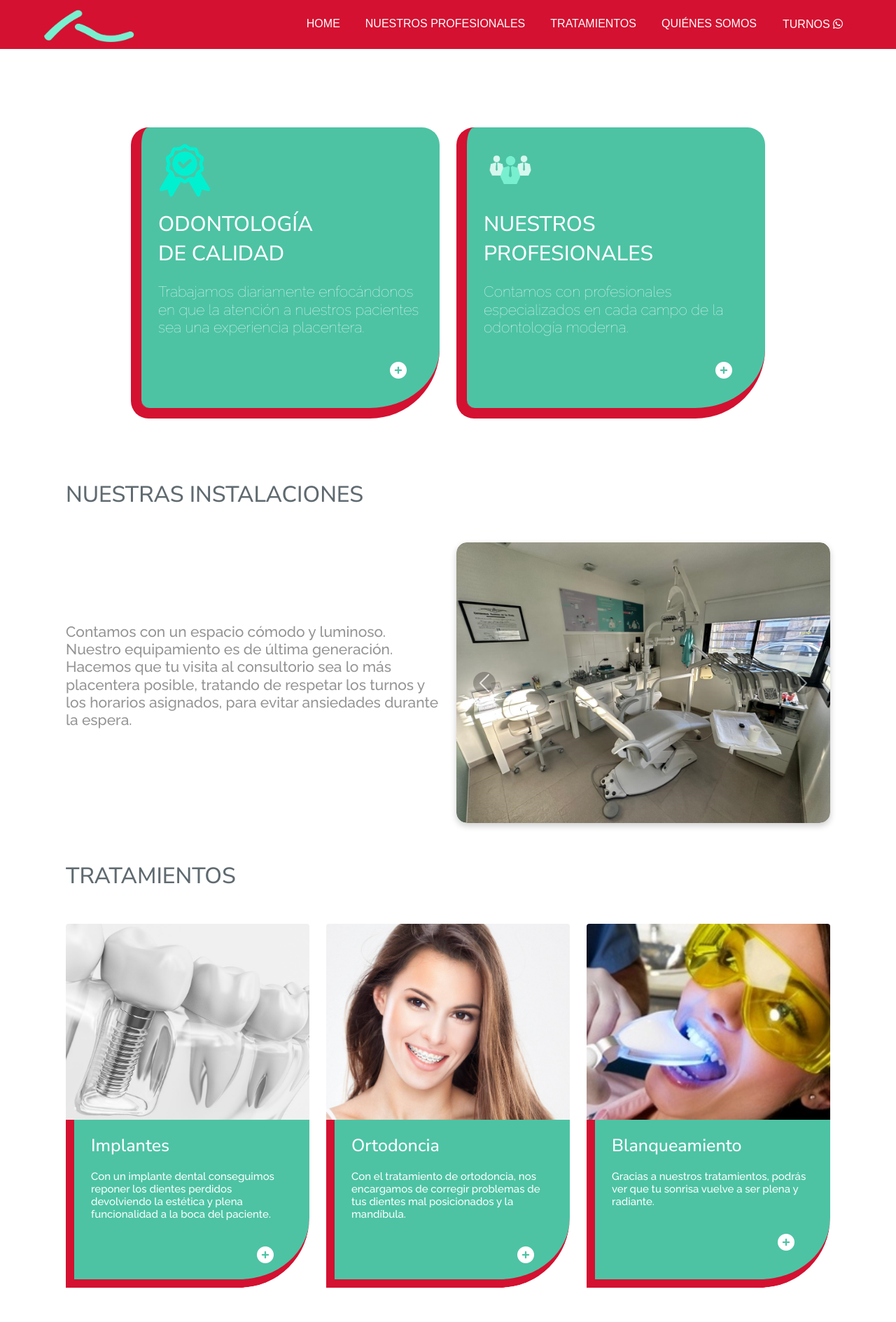
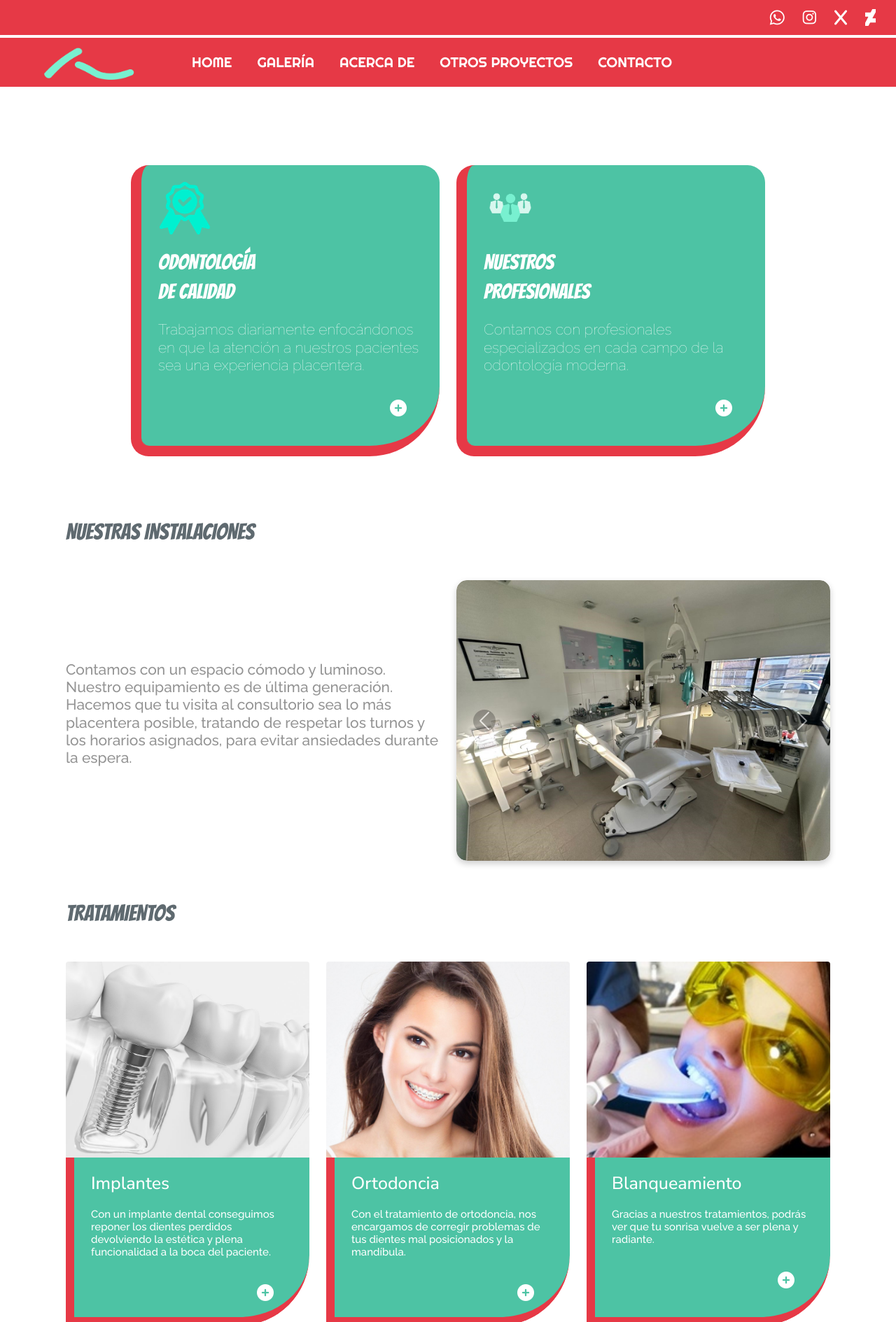
Before and after one commit to Damoon25/damoonArt, a PHP site: page / in a window 1280 px wide. Shown: the top 1889 px of the page at 70% size. Run offline with PHP 8.4, Linux system fonts and the light colour scheme; some libraries are stand-ins or nearby versions; grey boxes are pictures that could not be loaded.

Commit message:
Commit: Header terminado

```diff
--- /dev/null
+++ b/banner.php
@@ -0,0 +1,27 @@
+<div class="custom-banner mb-1">
+    <div class="container-fluid">
+        <div class="d-flex justify-content-end align-items-center pt-2 pb-2">
+            <!-- Sección de WhatsApp -->
+            <div class="d-flex align-items-center me-3">
+                <a href="https://wa.me/2214709338" target="_blank" class="text-white d-flex align-items-center icon-link">
+                    <i class="fab fa-whatsapp icon"></i>
+                </a>
+            </div>
+            <!-- Sección de redes sociales -->
+            <div class="d-flex align-items-center">
+                <!-- Icono de Instagram -->
+                <a href="https://www.instagram.com/tuusuario" target="_blank" class="text-white me-3 icon-link">
+                    <i class="fab fa-instagram icon"></i>
+                </a>
+                <!-- Icono de X (Twitter) -->
+                <a href="https://www.twitter.com/tuusuario" target="_blank" class="text-white me-3 icon-link">
+                    <i class="fab fa-x icon"></i>
+                </a>
+                <!-- Icono de DeviantArt -->
+                <a href="https://www.deviantart.com/tuusuario" target="_blank" class="text-white icon-link">
+                    <i class="fab fa-deviantart icon"></i>
+                </a>
+            </div>
+        </div>
+    </div>
+</div>
--- a/index.php
+++ b/index.php
@@ -13,6 +13,7 @@
     <main>
         <div class="home">
             <div class="position-relative">
+                <?php include("banner.php") ?>
                 <?php include("template/header.php") ?>
             </div>
             <div class="container mt-5 paddingTop paddingBottom">
--- a/public/css/main.css
+++ b/public/css/main.css
@@ -4,19 +4,20 @@
 @import url("https://fonts.googleapis.com/css2?family=Raleway:ital,wght@0,100..900;1,100..900&display=swap");
 /* Nunito Sans */
 @import url("https://fonts.googleapis.com/css2?family=Nunito+Sans:ital,opsz,wght@0,6..12,200..1000;1,6..12,200..1000&family=Raleway:ital,wght@0,100..900;1,100..900&display=swap");
-/* raleway */
-@import url("https://fonts.googleapis.com/css2?family=Raleway:ital,wght@0,100..900;1,100..900&display=swap");
+/* Para Titulos */
+@import url('https://fonts.googleapis.com/css2?family=Bangers&family=Luckiest+Guy&family=Righteous&display=swap');
 
 /* VARIABLES */
 
 :root {
   --title-color: #231f20;
   --font-nav: "Montserrat", sans-serif;
-  --font-title: "Nunito Sans", sans-serif;
+  --font-title: "Bangers", sans-serif;
+  --font-header: "Righteous", sans-serif;
   --font-text: "Raleway", sans-serif;
   --section2: #f7f7f7;
   --login: linear-gradient(120deg, #fdfbfb 0%, #ebedee 100%);
-  --color1: #d41131;
+  --color1: #E63946;
   --color1b: rgba(11, 36, 27, 0.4);
   --color2: #4dc3a4;
   --color3: #949494;
@@ -225,6 +226,68 @@ table>tbody>tr>td {
 
 /* NAVBAR MENU*/
 
+#navbar {
+  background-color: var(--color1) !important;
+}
+
+.logo {
+  max-height: 80px;
+}
+
+.nav-link {
+  color: var(--link) !important;
+  font-weight: bold;
+}
+
+/* Estilos base para los enlaces del menú */
+.nav-link {
+  position: relative;
+  display: inline-block;
+  color: var(--link);
+  text-decoration: none;
+  padding: 10px;
+  transition: color 0.3s ease;
+}
+
+.nav-link::before {
+  content: '';
+  position: absolute;
+  left: 0;
+  bottom: 0;
+  width: 0;
+  height: 3px;
+  background-color: var(--link);
+  transition: width 0.3s ease;
+}
+
+/* Cambio de color y expansión del subrayado al pasar el cursor */
+.nav-link:hover {
+  color: var(--link) !important;
+}
+
+.nav-link:hover::before {
+  width: 100%;
+}
+
+.btnTurnos {
+  background-color: var(--color2);
+  border-radius: 5px;
+  padding: 5px 15px;
+}
+
+.textCanvas {
+  color: var(--color2) !important;
+}
+
+.btnMenu img {
+  max-height: 40px;
+}
+
+/* Offcanvas */
+.offcanvas-header button {
+  color: var(--color2);
+}
+
 .custom-banner {
   background-color: var(--color1) !important;
   color: var(--link) !important;
@@ -250,10 +313,6 @@ table>tbody>tr>td {
 }
 
 .fa-facebook-f {
-  font-size: 22px !important;
-}
-
-.fa-phone {
   font-size: 22px !important;
 }
 
@@ -761,6 +820,9 @@ a:hover {
 .icon {
   width: 10% !important;
   margin: 5px !important;
+  font-size: 1.5rem;
+  transition: transform 0.2s ease-out;
+  cursor: pointer;
 }
 
 .iconFooter {
@@ -1433,6 +1495,7 @@ input[type="number"]::-webkit-outer-spin-button {
   }
 
   .nav-item a {
+    font-family: var(--font-header) !important;
     font-size: 15px !important;
     font-weight: 400 !important;
     line-height: 150% !important;
@@ -1492,7 +1555,7 @@ input[type="number"]::-webkit-outer-spin-button {
   }
 
   .nav-item a {
-    font-size: 25px !important;
+    font-size: 30px !important;
   }
 
   .text1 {
@@ -1603,7 +1666,7 @@ input[type="number"]::-webkit-outer-spin-button {
 
 @media (min-width: 1024px) {
   .nav-item a {
-    font-size: 16px !important;
+    font-size: 20px !important;
   }
 
   .btnAccesoLogin {
--- a/public/js/main.js
+++ b/public/js/main.js
@@ -48,3 +48,49 @@ document.addEventListener('DOMContentLoaded', function () {
         });
     });
 });
+
+document.querySelectorAll('.icon').forEach(function (icon) {
+    icon.addEventListener('mouseenter', function () {
+        anime({
+            targets: icon,
+            scale: 1.3,
+            color: '#ffffff', // Cambia el color al pasar el mouse
+            duration: 500,
+            easing: 'easeOutElastic(1, .8)'
+        });
+    });
+
+    icon.addEventListener('mouseleave', function () {
+        anime({
+            targets: icon,
+            scale: 1.0,
+            color: '#ffffff', // Regresa al color original
+            duration: 500,
+            easing: 'easeOutElastic(1, .8)'
+        });
+    });
+});
+
+document.addEventListener('DOMContentLoaded', function () {
+    const links = document.querySelectorAll('.nav-link');
+
+    links.forEach(link => {
+        link.addEventListener('mouseover', function () {
+            anime({
+                targets: link,
+                scale: [1, 1.1],
+                duration: 300,
+                easing: 'easeOutQuart'
+            });
+        });
+
+        link.addEventListener('mouseout', function () {
+            anime({
+                targets: link,
+                scale: [1.1, 1],
+                duration: 300,
+                easing: 'easeOutQuart'
+            });
+        });
+    });
+});
--- a/template/header.php
+++ b/template/header.php
@@ -1,63 +1,58 @@
+    <!-- Header -->
     <nav id="navbar" class="container-fluid navbar navbar-expand-lg">
         <div class="container-fluid text-center">
-        <img src="./public/img/logo.png" id="logo" alt="logo" class="logo mt-3 mt-md-0 sm-auto d-block">
+            <img src="./public/img/logo.png" id="logo" alt="logo" class="logo mt-3 mt-md-0 d-block">
 
-        <!-- Esto se moverá a la derecha en escritorio -->
+            <!-- Menú principal (para pantallas grandes) -->
             <div class="d-none d-lg-block ms-auto">
                 <ul class="navbar-nav">
                     <li class="nav-item">
-                    <a class="nav-link" style="color: var(--link) !Important;" href="index.php">HOME</a>
+                        <a class="nav-link" href="index.php">HOME</a>
                     </li>
                     <li class="nav-item">
-                    <a class="nav-link" style="color: var(--link) !Important;" href="profesionales.php">NUESTROS PROFESIONALES</a>
+                        <a class="nav-link" href="galeria.php">GALERÍA</a>
                     </li>
                     <li class="nav-item">
-                    <a class="nav-link" style="color: var(--link) !Important;" href="tratamientos.php">TRATAMIENTOS</a>
+                        <a class="nav-link" href="acerca.php">ACERCA DE</a>
                     </li>
                     <li class="nav-item">
-                    <a class="nav-link" style="color: var(--link) !Important;" href="quienesSomos.php">QUIÉNES SOMOS</a>
+                        <a class="nav-link" href="acerca.php">OTROS PROYECTOS</a>
                     </li>
                     <li class="nav-item">
-                    <a class="nav-link btnTurnos" href="https://wa.me/2215777160" target="_blank">
-                        TURNOS
-                        <i style="color: var(--link) !important;" class="fa-brands fa-whatsapp pe-1"></i>
-                    </a>
+                        <a class="nav-link" href="contacto.php">CONTACTO</a>
                     </li>
                 </ul>
             </div>
-        <!-- Fin de la sección movida a la derecha -->
+            <!-- Fin del menú principal -->
 
             <!-- Botón del menú para dispositivos móviles -->
-        <button class="btnMenu d-md-none ms-auto" type="button" data-bs-toggle="offcanvas" data-bs-target="#offcanvasExample">
-            <img class="menu" src="./public/img/Buttons/menu.png" alt="Menu"></img>
+            <button class="btnMenu d-md-none ms-auto" type="button" data-bs-toggle="offcanvas" data-bs-target="#offcanvasMenu">
+                <img class="menu" src="./public/img/Buttons/menu.png" alt="Menú">
             </button>
 
             <!-- Menú offcanvas para dispositivos móviles -->
-        <div class="offcanvas offcanvas-end d-xxl-none d-xl-none" tabindex="-1" id="offcanvasExample" aria-labelledby="offcanvasExampleLabel" style="background: var(--color1);">
+            <div class="offcanvas offcanvas-end" tabindex="-1" id="offcanvasMenu" aria-labelledby="offcanvasMenuLabel" style="background: var(--color1);">
                 <div class="offcanvas-header">
-                <button class="ms-2" type="button" data-bs-dismiss="offcanvas" aria-label="Close" style="background:none; border:none;">
+                    <button class="ms-2" type="button" data-bs-dismiss="offcanvas" aria-label="Cerrar" style="background:none; border:none;">
                         <i class="fa-solid fa-circle-chevron-left mt-4" id="btn_atras"></i>
                     </button>
                 </div>
-            <div class="offcanvas-body  d-block d-lg-none text-start">
+                <div class="offcanvas-body d-block d-lg-none text-start">
                     <ul class="container navbar-nav me-auto ps-3">
                         <li class="nav-item animate__animated animate__backInRight animate__delay-1s animate__fast">
                             <a class="nav-link textCanvas" href="index.php">HOME</a>
                         </li>
                         <li class="nav-item animate__animated animate__backInRight animate__delay-1s animate__fast">
-                        <a class="nav-link textCanvas" href="profesionales.php">NUESTROS PROFESIONALES</a>
+                            <a class="nav-link textCanvas" href="galeria.php">GALERÍA</a>
                         </li>
                         <li class="nav-item animate__animated animate__backInRight animate__delay-1s animate__fast">
-                        <a class="nav-link textCanvas" href="tratamientos.php">TRATAMIENTOS</a>
+                            <a class="nav-link textCanvas" href="acerca.php">ACERCA DE</a>
                         </li>
                         <li class="nav-item animate__animated animate__backInRight animate__delay-1s animate__fast">
-                        <a class="nav-link textCanvas" href="quienesSomos.php">QUIÉNES SOMOS</a>
+                            <a class="nav-link textCanvas" href="acerca.php">OTROS PROYECTOS</a>
                         </li>
                         <li class="nav-item animate__animated animate__backInRight animate__delay-1s animate__fast">
-                        <a class="nav-link" href="https://wa.me/1234567890" target="_blank">
-                            TURNOS
-                            <i style="color: var(--link) !important;" class="fa-brands fa-whatsapp pe-1"></i>
-                        </a>
+                            <a class="nav-link textCanvas" href="contacto.php">CONTACTO</a>
                         </li>
                     </ul>
                 </div>
```
Lines whose indentation alone changed are shown as unchanged.
